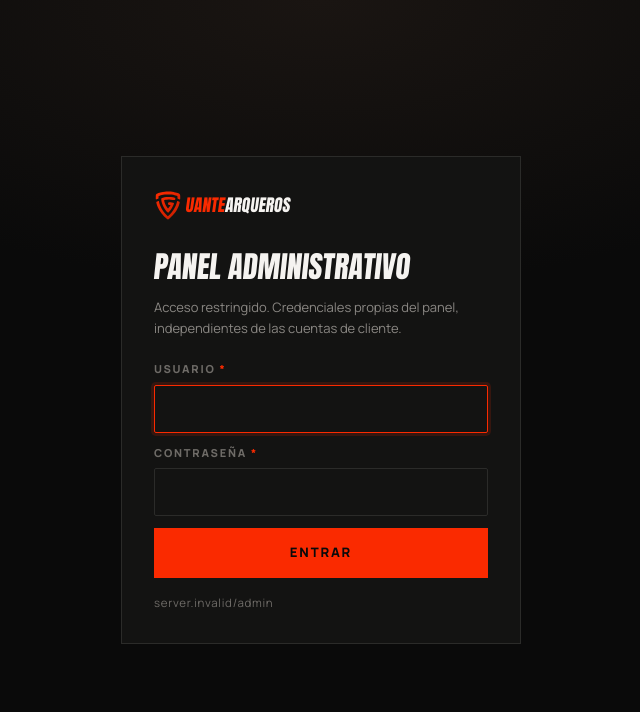
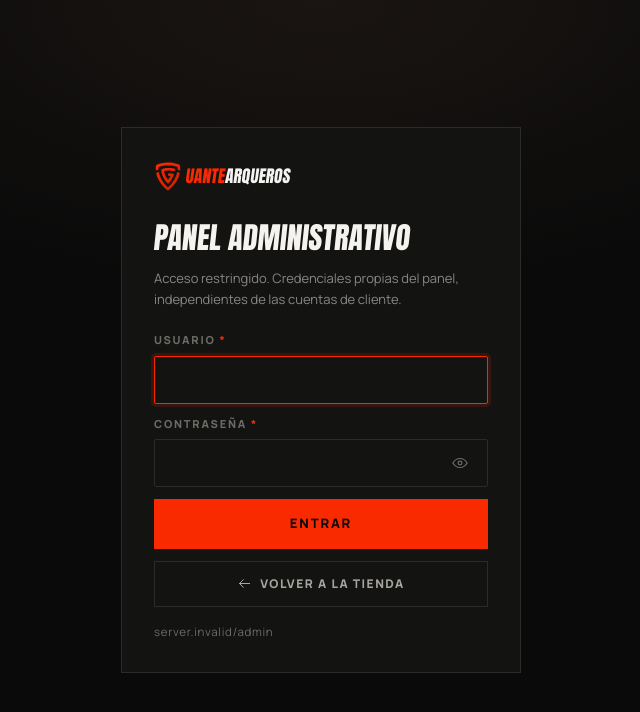
Before and after one commit to zise-corp/E-COMMERCE-GUANTEARQUEROS, a Next.js app: page /admin/login in a window 1280 px wide. Shown: the top 712 px of the page, without its empty margins (319-959 px from the left). Built offline with nearby package versions, Linux system fonts and the light colour scheme; no server answers.

Commit message:
Instalacion y conexion a BD nube

```diff
--- a/src/components/admin/LoginForm.tsx
+++ b/src/components/admin/LoginForm.tsx
@@ -1,16 +1,19 @@
 "use client";
 
-import { useActionState } from "react";
+import Link from "next/link";
+import { useActionState, useState } from "react";
 import { useFormStatus } from "react-dom";
 import { Escudo } from "@/components/brand/Escudo";
 import { Wordmark } from "@/components/brand/Wordmark";
 import { Input } from "@/components/ui/Field";
 import { Spinner } from "@/components/ui/Spinner";
+import { ArrowLeftIcon, EyeIcon, EyeOffIcon } from "@/components/ui/Icons";
 import { loginAction, type LoginState } from "@/app/admin/login/actions";
 import { site } from "@/lib/site";
 
 export function LoginForm({ next }: { next: string }) {
   const [state, formAction] = useActionState<LoginState, FormData>(loginAction, {});
+  const [showPassword, setShowPassword] = useState(false);
 
   return (
     <div
@@ -47,11 +50,23 @@ export function LoginForm({ next }: { next: string }) {
           />
           <Input
             name="password"
-            type="password"
+            type={showPassword ? "text" : "password"}
             label="Contraseña"
             autoComplete="current-password"
             required
             className="bg-[#0E0E0D]"
+            endAdornment={
+              <button
+                type="button"
+                onClick={() => setShowPassword((visible) => !visible)}
+                aria-label={showPassword ? "Ocultar contraseña" : "Mostrar contraseña"}
+                aria-pressed={showPassword}
+                title={showPassword ? "Ocultar contraseña" : "Mostrar contraseña"}
+                className="flex size-8 items-center justify-center text-content-dim transition-colors hover:text-brand focus-visible:outline-none focus-visible:ring-2 focus-visible:ring-brand"
+              >
+                {showPassword ? <EyeOffIcon size={18} /> : <EyeIcon size={18} />}
+              </button>
+            }
           />
 
           {state.error ? (
@@ -64,6 +79,14 @@ export function LoginForm({ next }: { next: string }) {
           ) : null}
 
           <SubmitButton />
+
+          <Link
+            href="/"
+            className="flex items-center justify-center gap-2 border border-line-strong px-4 py-[13px] text-[12px] font-extrabold uppercase tracking-[0.12em] text-content-muted transition-colors duration-150 hover:border-brand hover:text-brand"
+          >
+            <ArrowLeftIcon size={15} />
+            Volver a la tienda
+          </Link>
         </div>
 
         <p className="mt-4 text-[11.5px] tracking-[0.06em] text-content-dim">
--- a/src/components/ui/Field.tsx
+++ b/src/components/ui/Field.tsx
@@ -63,6 +63,8 @@ type InputProps = Omit<React.InputHTMLAttributes<HTMLInputElement>, "className">
   fieldClassName?: string;
   /** Texto fijo antes del valor, p. ej. "/c/" en un slug. No editable. */
   prefix?: string;
+  /** Control opcional al final del input, por ejemplo mostrar/ocultar contraseña. */
+  endAdornment?: React.ReactNode;
 };
 
 export function Input({
@@ -72,6 +74,7 @@ export function Input({
   className,
   fieldClassName,
   prefix,
+  endAdornment,
   ...rest
 }: InputProps) {
   const auto = useId();
@@ -98,9 +101,12 @@ export function Input({
           {...rest}
           id={id}
           aria-invalid={error ? true : undefined}
-          className={cn(control, borderFor(error), className)}
+          className={cn(control, borderFor(error), Boolean(endAdornment) && "pr-12", className)}
           style={prefix ? { paddingLeft: `calc(${prefix.length}ch + 30px)` } : undefined}
         />
+        {endAdornment ? (
+          <div className="absolute inset-y-0 right-0 flex items-center pr-3">{endAdornment}</div>
+        ) : null}
       </div>
     </Field>
   );
--- a/src/components/ui/Icons.tsx
+++ b/src/components/ui/Icons.tsx
@@ -65,6 +65,23 @@ export function ArrowRightIcon(props: IconProps) {
   return (
     <Svg {...props}>
       <path d="M4 12h16M14 6l6 6-6 6" />
+    </Svg>
+  );
+}
+
+export function EyeIcon(props: IconProps) {
+  return (
+    <Svg {...props}>
+      <path d="M2.5 12s3.5-6 9.5-6 9.5 6 9.5 6-3.5 6-9.5 6-9.5-6-9.5-6Z" />
+      <circle cx="12" cy="12" r="2.5" />
+    </Svg>
+  );
+}
+
+export function EyeOffIcon(props: IconProps) {
+  return (
+    <Svg {...props}>
+      <path d="M3 3 21 21M10.6 6.1A9.8 9.8 0 0 1 12 6c6 0 9.5 6 9.5 6a16 16 0 0 1-2.1 2.8M6.5 7.4C3.9 9.2 2.5 12 2.5 12s3.5 6 9.5 6c1.3 0 2.5-.3 3.5-.7M9.9 9.9a3 3 0 0 0 4.2 4.2" />
     </Svg>
   );
 }
```
